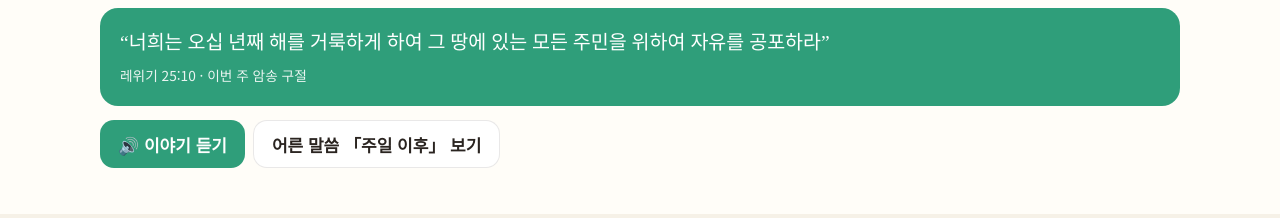
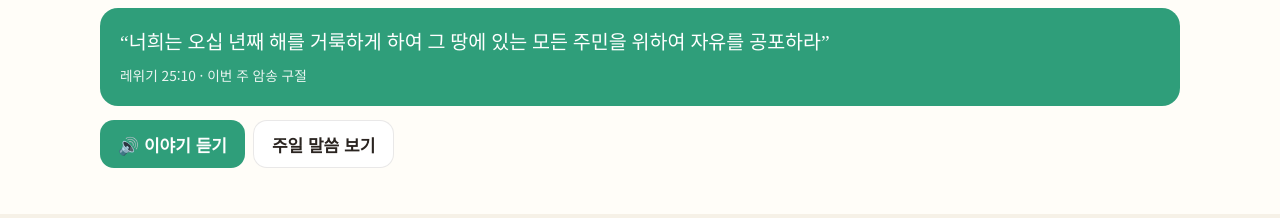
Before and after one commit to music4happy/music4happy.github.io, a plain HTML site: page kium-kids.html in a window 1280 px wide. Shown: the part 880-1098 px from the top of the page. Drawn offline with Linux system fonts and the light colour scheme.

Commit message:
키움스쿨: 주일 말씀 보기

```diff
--- a/kium-kids.html
+++ b/kium-kids.html
@@ -48,7 +48,7 @@
 <section class="k-sec" id="word"><div class="wrap"><h2><small>이번 주 말씀</small>모든 빚은 사라졌어요!</h2>
   <div class="k-story" id="story">하나님은 이스라엘에게 특별한 해를 정해 주셨어요. 7년씩 일곱 번, 49년이 지나고 맞는 <b>50년째 해, 희년</b>이에요.<br><br>희년이 되면 뿔나팔이 온 나라에 크게 울렸어요. 빚이 다 없어지고, 팔았던 땅이 돌아오고, 집을 떠났던 사람들은 가족에게 돌아갔어요. 그 나팔은 죄를 씻는 날인 <b>속죄일</b>에 울렸어요. 용서가 먼저, 자유는 그다음이에요!<br><br>그리고 예수님이 오셨어요. 예수님은 회당에서 “주의 은혜의 해를 전파하게 하려 하심이라”는 말씀을 읽으셨어요. 희년이 예수님으로 오신 거예요! 예수님은 우리 죄의 빚 문서를 <b>십자가</b>에 못 박으셨어요. 이제 우리는 빚진 사람이 아니라 놓임받은 사람이에요.</div>
   <div class="k-verse">“너희는 오십 년째 해를 거룩하게 하여 그 땅에 있는 모든 주민을 위하여 자유를 공포하라”<small>레위기 25:10 · 이번 주 암송 구절</small></div>
-  <div class="k-row"><button class="k-btn" type="button" id="speak">🔊 이야기 듣기</button><a class="k-btn line" href="/goodneighbor-after/1122.html">어른 말씀 「주일 이후」 보기</a></div>
+  <div class="k-row"><button class="k-btn" type="button" id="speak">🔊 이야기 듣기</button><a class="k-btn line" href="/goodneighbor-after/1122.html">주일 말씀 보기</a></div>
 </div></section>
 <section class="k-sec" id="workbook"><div class="wrap"><h2><small>워크북</small>키움키즈 워크북 · 11월 넷째 주</h2>
   <div class="wb"><div class="card"><h3>① 빈칸을 채워요</h3><p>1. 희년은 <span class="blank"></span>년째 되는 해예요.</p><input type="text" placeholder="정답을 적어 보세요"><p style="margin-top:10px">2. 희년의 나팔은 죄를 씻는 날인 <span class="blank"></span>에 울렸어요.</p><input type="text" placeholder="정답을 적어 보세요"><p style="margin-top:10px">3. 예수님은 우리 빚 문서를 <span class="blank"></span>에 못 박으셨어요.</p><input type="text" placeholder="정답을 적어 보세요"></div>
```
Also changed, not shown: kium-kinder.html (+1 -1 lines), kium-youth.html (+1 -1 lines).
